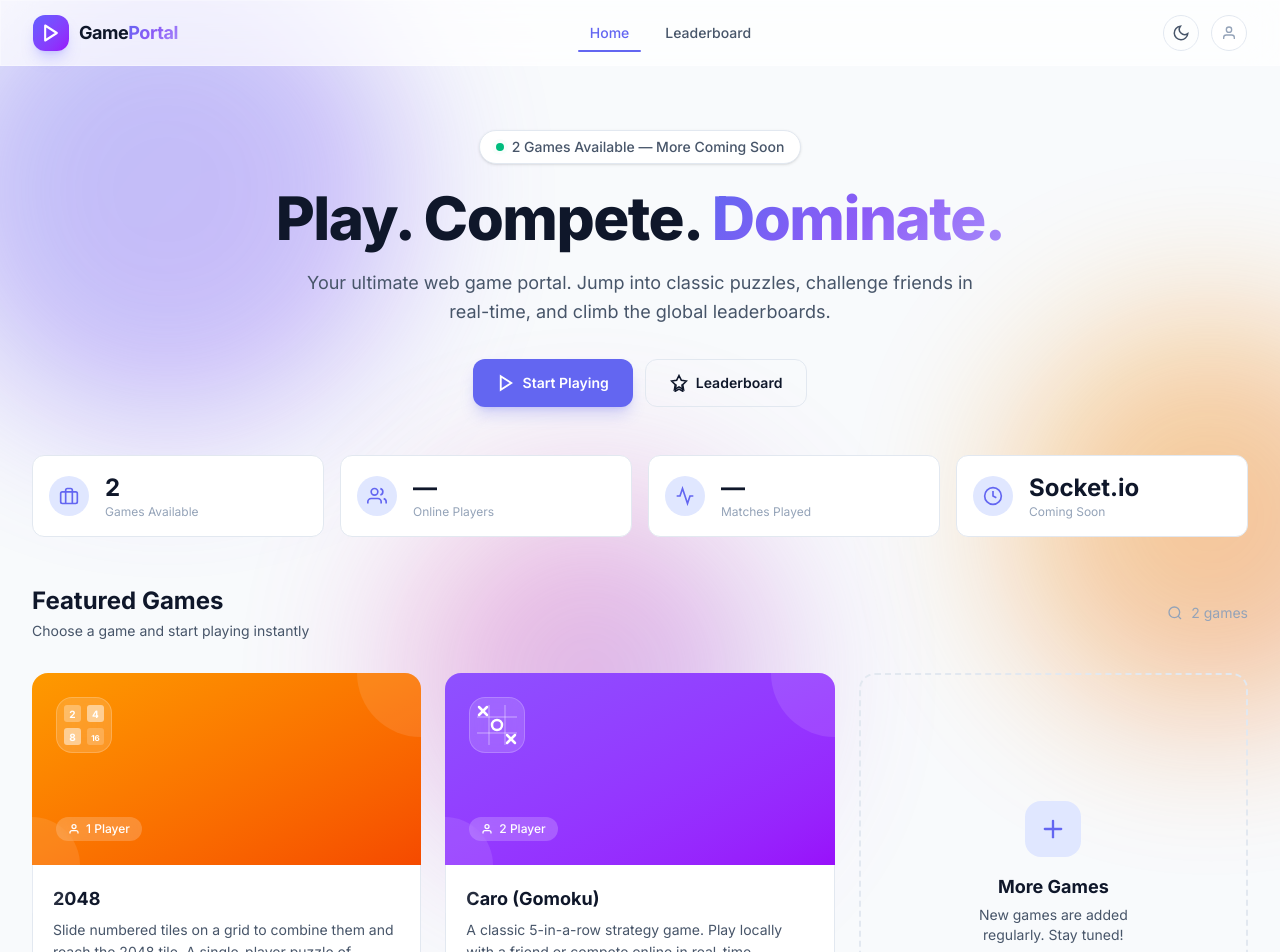
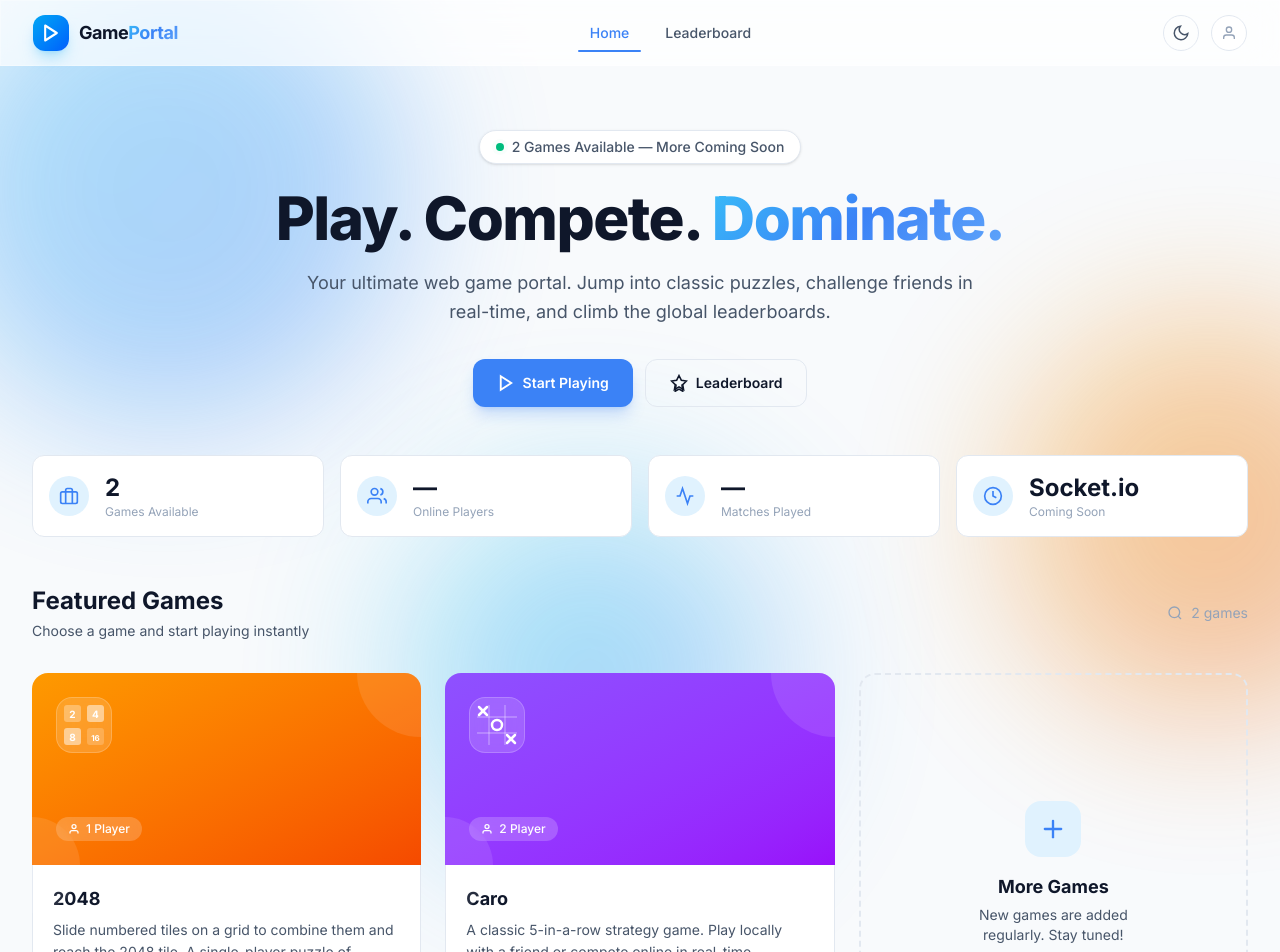
Before and after one commit to lehuuhlong/game-app, a Next.js app: page / in a window 1280 px wide. Shown: the top 952 px of the page. Built offline with nearby package versions, Linux system fonts and the light colour scheme.

Commit message:
refactor: update UI theme to sky-blue palette and simplify Caro game branding

```diff
--- a/src/app/games/caro/page.tsx
+++ b/src/app/games/caro/page.tsx
@@ -2,9 +2,9 @@ import { GameCaro } from "@/games/caro";
 import type { Metadata } from "next";
 
 export const metadata: Metadata = {
-  title: "Caro (Gomoku) — Game Portal",
+  title: "Caro — Game Portal",
   description:
-    "Play Caro / Gomoku — the classic 5-in-a-row strategy game. Challenge a friend locally on a 15×15 board!",
+    "Play Caro — 5-in-a-row strategy game. Challenge a friend online!",
 };
 
 export default function CaroPage() {
--- a/src/app/globals.css
+++ b/src/app/globals.css
@@ -14,10 +14,10 @@
   --foreground-secondary: #475569;
   --foreground-muted: #94a3b8;
 
-  /* Accents */
-  --accent: #6366f1;
-  --accent-hover: #4f46e5;
-  --accent-light: #e0e7ff;
+  /* Accents (Blue/Sky) */
+  --accent: #3b82f6; /* blue-500 */
+  --accent-hover: #2563eb; /* blue-600 */
+  --accent-light: #e0f2fe; /* sky-100 */
 
   /* Borders */
   --border: #e2e8f0;
@@ -36,9 +36,9 @@
   --glass-blur: 16px;
 
   /* Gradients */
-  --gradient-hero: linear-gradient(135deg, #667eea 0%, #764ba2 100%);
+  --gradient-hero: linear-gradient(135deg, #38bdf8 0%, #3b82f6 100%);
   --gradient-card-1: linear-gradient(135deg, #f59e0b 0%, #ea580c 100%);
-  --gradient-card-2: linear-gradient(135deg, #8b5cf6 0%, #7c3aed 100%);
+  --gradient-card-2: linear-gradient(135deg, #38bdf8 0%, #0ea5e9 100%);
 
   /* Misc */
   --radius: 16px;
@@ -59,9 +59,9 @@
   --foreground-secondary: #94a3b8;
   --foreground-muted: #64748b;
 
-  --accent: #818cf8;
-  --accent-hover: #6366f1;
-  --accent-light: #1e1b4b;
+  --accent: #60a5fa; /* blue-400 */
+  --accent-hover: #3b82f6; /* blue-500 */
+  --accent-light: #082f49; /* sky-900 */
 
   --border: #1e293b;
   --border-hover: #334155;
@@ -70,7 +70,7 @@
   --shadow-md: 0 4px 6px -1px rgb(0 0 0 / 0.4), 0 2px 4px -2px rgb(0 0 0 / 0.3);
   --shadow-lg: 0 10px 15px -3px rgb(0 0 0 / 0.5), 0 4px 6px -4px rgb(0 0 0 / 0.4);
   --shadow-xl: 0 20px 25px -5px rgb(0 0 0 / 0.6), 0 8px 10px -6px rgb(0 0 0 / 0.5);
-  --shadow-glow: 0 0 60px rgb(129 140 248 / 0.2);
+  --shadow-glow: 0 0 60px rgb(56 189 248 / 0.2);
 
   --glass-bg: rgba(17, 24, 39, 0.7);
   --glass-border: rgba(30, 41, 59, 0.5);
@@ -138,7 +138,7 @@ body {
 }
 
 .text-gradient {
-  background: linear-gradient(135deg, #6366f1, #8b5cf6, #a78bfa);
+  background: linear-gradient(135deg, #38bdf8, #3b82f6, #60a5fa);
   -webkit-background-clip: text;
   -webkit-text-fill-color: transparent;
   background-clip: text;
@@ -163,7 +163,7 @@ body {
 .bg-orb-1 {
   width: 500px;
   height: 500px;
-  background: linear-gradient(135deg, #6366f1, #8b5cf6);
+  background: linear-gradient(135deg, #38bdf8, #3b82f6);
   top: -10%;
   left: -5%;
   animation-delay: 0s;
@@ -181,7 +181,7 @@ body {
 .bg-orb-3 {
   width: 350px;
   height: 350px;
-  background: linear-gradient(135deg, #ec4899, #8b5cf6);
+  background: linear-gradient(135deg, #22d3ee, #3b82f6);
   bottom: -10%;
   left: 30%;
   animation-delay: -5s;
--- a/src/app/leaderboard/page.tsx
+++ b/src/app/leaderboard/page.tsx
@@ -213,7 +213,7 @@ export default function LeaderboardPage() {
 
                   {/* Player */}
                   <div className="flex items-center gap-3 min-w-0">
-                    <div className="flex h-8 w-8 shrink-0 items-center justify-center rounded-full bg-gradient-to-br from-indigo-400 to-purple-500 text-xs font-bold text-white">
+                    <div className="flex h-8 w-8 shrink-0 items-center justify-center rounded-full bg-gradient-to-br from-sky-400 to-blue-500 text-xs font-bold text-white">
                       {entry.username[0].toUpperCase()}
                     </div>
                     <span className="text-sm font-semibold text-foreground truncate">
--- a/src/components/auth/LoginModal.tsx
+++ b/src/components/auth/LoginModal.tsx
@@ -47,10 +47,10 @@ export function LoginModal({
         className="relative w-full max-w-sm mx-4"
       >
         <div className="relative overflow-hidden rounded-2xl border border-border bg-surface shadow-2xl">
-          <div className="h-1.5 w-full bg-gradient-to-r from-indigo-500 via-purple-500 to-pink-500" />
+          <div className="h-1.5 w-full bg-gradient-to-r from-sky-500 via-blue-500 to-cyan-500" />
           <div className="p-8">
             {/* Icon */}
-            <div className="mx-auto mb-4 flex h-14 w-14 items-center justify-center rounded-2xl bg-gradient-to-br from-indigo-500 to-purple-600 shadow-lg">
+            <div className="mx-auto mb-4 flex h-14 w-14 items-center justify-center rounded-2xl bg-gradient-to-br from-sky-500 to-blue-600 shadow-lg">
               <svg width="28" height="28" viewBox="0 0 24 24" fill="none" stroke="white" strokeWidth="2">
                 <path d="M20 21v-2a4 4 0 0 0-4-4H8a4 4 0 0 0-4 4v2" />
                 <circle cx="12" cy="7" r="4" />
@@ -89,7 +89,7 @@ export function LoginModal({
               <button
                 type="submit"
                 disabled={isSubmitting}
-                className="w-full rounded-xl bg-gradient-to-r from-indigo-500 to-purple-600 px-4 py-3 text-sm font-bold text-white shadow-lg hover:from-indigo-600 hover:to-purple-700 hover:-translate-y-0.5 active:translate-y-0 transition-all disabled:opacity-60 disabled:pointer-events-none"
+                className="w-full rounded-xl bg-gradient-to-r from-sky-500 to-blue-600 px-4 py-3 text-sm font-bold text-white shadow-lg hover:from-sky-600 hover:to-blue-700 hover:-translate-y-0.5 active:translate-y-0 transition-all disabled:opacity-60 disabled:pointer-events-none"
               >
                 {isSubmitting ? (
                   <span className="flex items-center justify-center gap-2">
--- a/src/components/shared/Footer.tsx
+++ b/src/components/shared/Footer.tsx
@@ -7,7 +7,7 @@ export function Footer() {
         <div className="flex flex-col sm:flex-row items-center justify-between gap-4">
           {/* Left: branding */}
           <div className="flex items-center gap-2">
-            <div className="flex h-7 w-7 items-center justify-center rounded-lg bg-gradient-to-br from-indigo-500 to-purple-600">
+            <div className="flex h-7 w-7 items-center justify-center rounded-lg bg-gradient-to-br from-sky-500 to-blue-600">
               <svg
                 width="14"
                 height="14"
--- a/src/components/shared/Navbar.tsx
+++ b/src/components/shared/Navbar.tsx
@@ -22,7 +22,7 @@ export function Navbar() {
         <div className="flex h-16 items-center justify-between">
           {/* Logo */}
           <Link href="/" className="flex items-center gap-2.5 group">
-            <div className="relative flex h-9 w-9 items-center justify-center rounded-xl bg-gradient-to-br from-indigo-500 to-purple-600 shadow-lg shadow-indigo-500/25 transition-transform duration-300 group-hover:scale-110">
+            <div className="relative flex h-9 w-9 items-center justify-center rounded-xl bg-gradient-to-br from-sky-500 to-blue-600 shadow-lg shadow-sky-500/25 transition-transform duration-300 group-hover:scale-110">
               <svg width="20" height="20" viewBox="0 0 24 24" fill="none" stroke="white" strokeWidth="2.5" strokeLinecap="round" strokeLinejoin="round">
                 <polygon points="5 3 19 12 5 21 5 3" />
               </svg>
@@ -172,7 +172,7 @@ function UserMenu() {
     <div ref={ref} className="relative">
       <button
         onClick={() => { setOpen((v) => !v); setEditing(false); }}
-        className="flex h-9 w-9 items-center justify-center rounded-full bg-gradient-to-br from-indigo-400 to-purple-500 text-sm font-bold text-white shadow-md transition-transform duration-200 hover:scale-105"
+        className="flex h-9 w-9 items-center justify-center rounded-full bg-gradient-to-br from-sky-400 to-blue-500 text-sm font-bold text-white shadow-md transition-transform duration-200 hover:scale-105"
         title={user.username}
       >
         {initial}
--- a/src/config/games.ts
+++ b/src/config/games.ts
@@ -36,7 +36,7 @@ export const GAMES: GameInfo[] = [
   },
   {
     id: "caro",
-    title: "Caro (Gomoku)",
+    title: "Caro",
     description:
       "A classic 5-in-a-row strategy game. Play locally with a friend or compete online in real-time.",
     thumbnail: "/games/caro/thumbnail.png",
--- a/src/games/2048/GameOverlay.tsx
+++ b/src/games/2048/GameOverlay.tsx
@@ -84,7 +84,7 @@ export function GameOverlay({
               </p>
               <button
                 onClick={onRestart}
-                className="mt-2 px-6 py-2.5 rounded-lg bg-gradient-to-r from-indigo-500 to-purple-600 text-white font-semibold text-sm shadow-lg shadow-indigo-500/25 hover:shadow-xl hover:shadow-indigo-500/30 transition-all hover:-translate-y-0.5"
+                className="mt-2 px-6 py-2.5 rounded-lg bg-gradient-to-r from-sky-500 to-blue-600 text-white font-semibold text-sm shadow-lg shadow-sky-500/25 hover:shadow-xl hover:shadow-sky-500/30 transition-all hover:-translate-y-0.5"
               >
                 Try Again
               </button>
--- a/src/games/caro/GameCaro.tsx
+++ b/src/games/caro/GameCaro.tsx
@@ -289,9 +289,7 @@ export function GameCaro() {
       <div className="flex flex-col items-center gap-6 mx-auto max-w-5xl">
         {/* Header */}
         <div className="w-full text-center sm:text-left">
-          <h1 className="text-3xl sm:text-4xl font-extrabold text-foreground">
-            Caro <span className="text-gradient">(Gomoku)</span>
-          </h1>
+          <h1 className="text-3xl sm:text-4xl font-extrabold text-foreground">Caro</h1>
           <p className="text-sm text-foreground-secondary mt-0.5">
             5 in a row to win — online multiplayer • {TURN_SECONDS}s per turn
           </p>
@@ -307,7 +305,7 @@ export function GameCaro() {
             <div className="rounded-2xl border border-border bg-surface p-6 space-y-4">
               <h2 className="text-lg font-bold text-foreground">Create a Room</h2>
               <p className="text-sm text-foreground-secondary">Start a new game and share the room code with your friend.</p>
-              <button onClick={handleCreateRoom} className="w-full rounded-xl bg-gradient-to-r from-indigo-500 to-purple-600 py-3 text-sm font-bold text-white hover:from-indigo-600 hover:to-purple-700 hover:-translate-y-0.5 transition-all shadow-lg">
+              <button onClick={handleCreateRoom} className="w-full rounded-xl bg-gradient-to-r from-sky-500 to-blue-600 py-3 text-sm font-bold text-white hover:from-sky-600 hover:to-blue-700 hover:-translate-y-0.5 transition-all shadow-lg">
                 Create Room
               </button>
             </div>
@@ -385,7 +383,7 @@ export function GameCaro() {
                     <div className="text-center space-y-4 p-8">
                       <p className="text-3xl font-extrabold text-foreground">{winnerMsg}</p>
                       <div className="flex gap-3 justify-center">
-                        <button onClick={handleRematch} className="rounded-xl bg-gradient-to-r from-indigo-500 to-purple-600 px-6 py-2.5 text-sm font-bold text-white hover:from-indigo-600 hover:to-purple-700 transition-all">
+                        <button onClick={handleRematch} className="rounded-xl bg-gradient-to-r from-sky-500 to-blue-600 px-6 py-2.5 text-sm font-bold text-white hover:from-sky-600 hover:to-blue-700 transition-all">
                           Rematch
                         </button>
                         <button onClick={handleLeaveRoom} className="rounded-xl border border-border px-6 py-2.5 text-sm font-semibold text-foreground-secondary hover:bg-surface-hover transition-all">
--- a/src/games/caro/GameInfoPanel.tsx
+++ b/src/games/caro/GameInfoPanel.tsx
@@ -141,7 +141,7 @@ export function GameInfoPanel({
       <div className="flex flex-col gap-2">
         <button
           onClick={onRestart}
-          className="flex items-center justify-center gap-2 w-full px-4 py-2.5 rounded-lg bg-gradient-to-r from-violet-500 to-purple-600 text-white text-sm font-semibold shadow-lg shadow-violet-500/25 hover:shadow-xl hover:shadow-violet-500/30 transition-all hover:-translate-y-0.5"
+          className="flex items-center justify-center gap-2 w-full px-4 py-2.5 rounded-lg bg-gradient-to-r from-sky-500 to-blue-600 text-white text-sm font-semibold shadow-lg shadow-sky-500/25 hover:shadow-xl hover:shadow-sky-500/30 transition-all hover:-translate-y-0.5"
         >
           <svg width="14" height="14" viewBox="0 0 24 24" fill="none" stroke="currentColor" strokeWidth="2.5" strokeLinecap="round">
             <polyline points="1 4 1 10 7 10" />
--- a/src/games/caro/types.ts
+++ b/src/games/caro/types.ts
@@ -1,5 +1,5 @@
 /**
- * Caro (Gomoku) type definitions.
+ * Caro type definitions.
  */
 
 export type CellValue = "X" | "O" | null;
--- a/src/games/caro/useCaroLogic.ts
+++ b/src/games/caro/useCaroLogic.ts
@@ -1,5 +1,5 @@
 /**
- * useCaroLogic — custom hook for Caro (Gomoku) game mechanics.
+ * useCaroLogic — custom hook for Caro game mechanics.
  *
  * Features:
  * - Configurable grid size (default 15×15)
```
